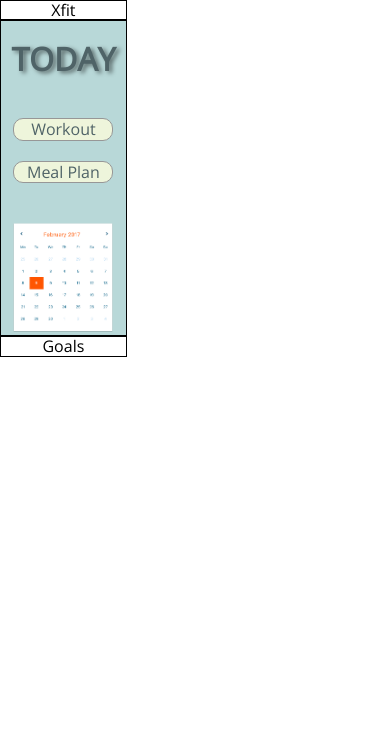
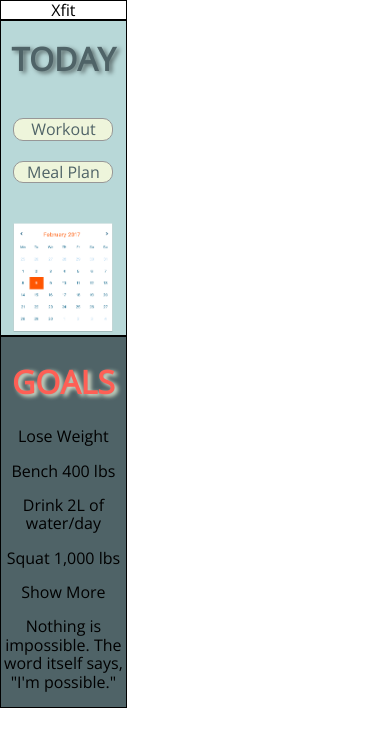
Before and after one commit to gness1804/design-challenge-fitness-site, a website: page index.html in a window 390 px wide. Drawn offline with nearby package versions, Linux system fonts and the light colour scheme.

Commit message:
Headline is done

```diff
--- a/index.html
+++ b/index.html
@@ -26,7 +26,15 @@
     </section>
 
     <section class="column goals">
-      Goals
+      <h2>Goals</h2>
+      <p>Lose Weight</p>
+      <p>Bench 400 lbs</p>
+      <p>Drink 2L of water/day</p>
+      <p>Squat 1,000 lbs</p>
+      <p>Show More</p>
+      <section class="nothing-is-impossible-container">
+        <p>Nothing is impossible. The word itself says, "I'm possible."</p>
+      </section>
     </section>
 
   <script src="scripts.js"></script>
--- a/mobile.css
+++ b/mobile.css
@@ -17,4 +17,15 @@
     margin: 10px auto;
   }
 
+  .goals {
+    background-color: #4F6367
+  }
+
+  .goals h2 {
+    font-size: 32px;
+    color: #FE5F55;
+    text-shadow: 3px 2px 4px #EEF5DB;
+    text-transform: uppercase;
+  }
+
 }
```
